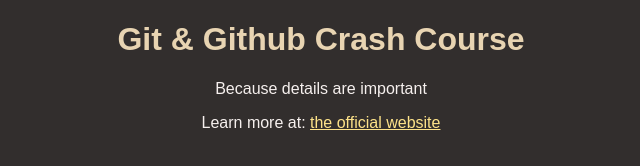
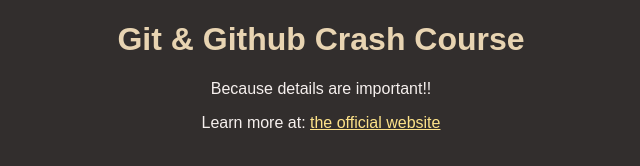
Before and after one commit to ckhomedev/github-action-web, a plain HTML site: page test_html/index.html in a window 1280 px wide. Shown: the full height of the page, 319-959 px from the left. Drawn offline with Linux system fonts and the light colour scheme.

Commit message:
update main

```diff
--- a/test_html/index.html
+++ b/test_html/index.html
@@ -12,7 +12,7 @@
       <h1>Git & Github Crash Course</h1>
     </header>
     <main>
-      <p>Because details are important</p>
+      <p>Because details are important!!</p>
       <p>
         Learn more at:
         <a href="https://git-scm.com/book/en/v2">the official website</a>
```
